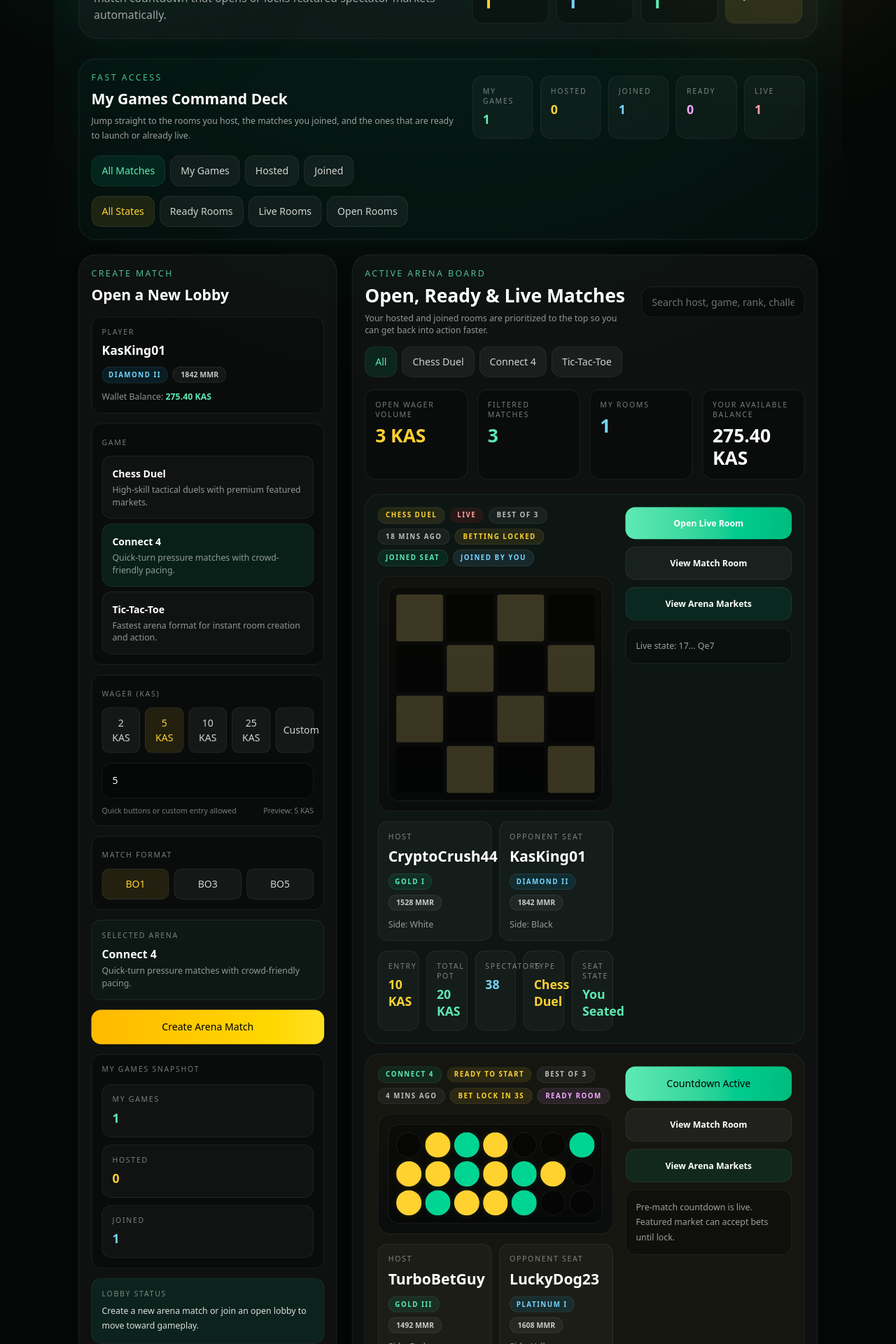
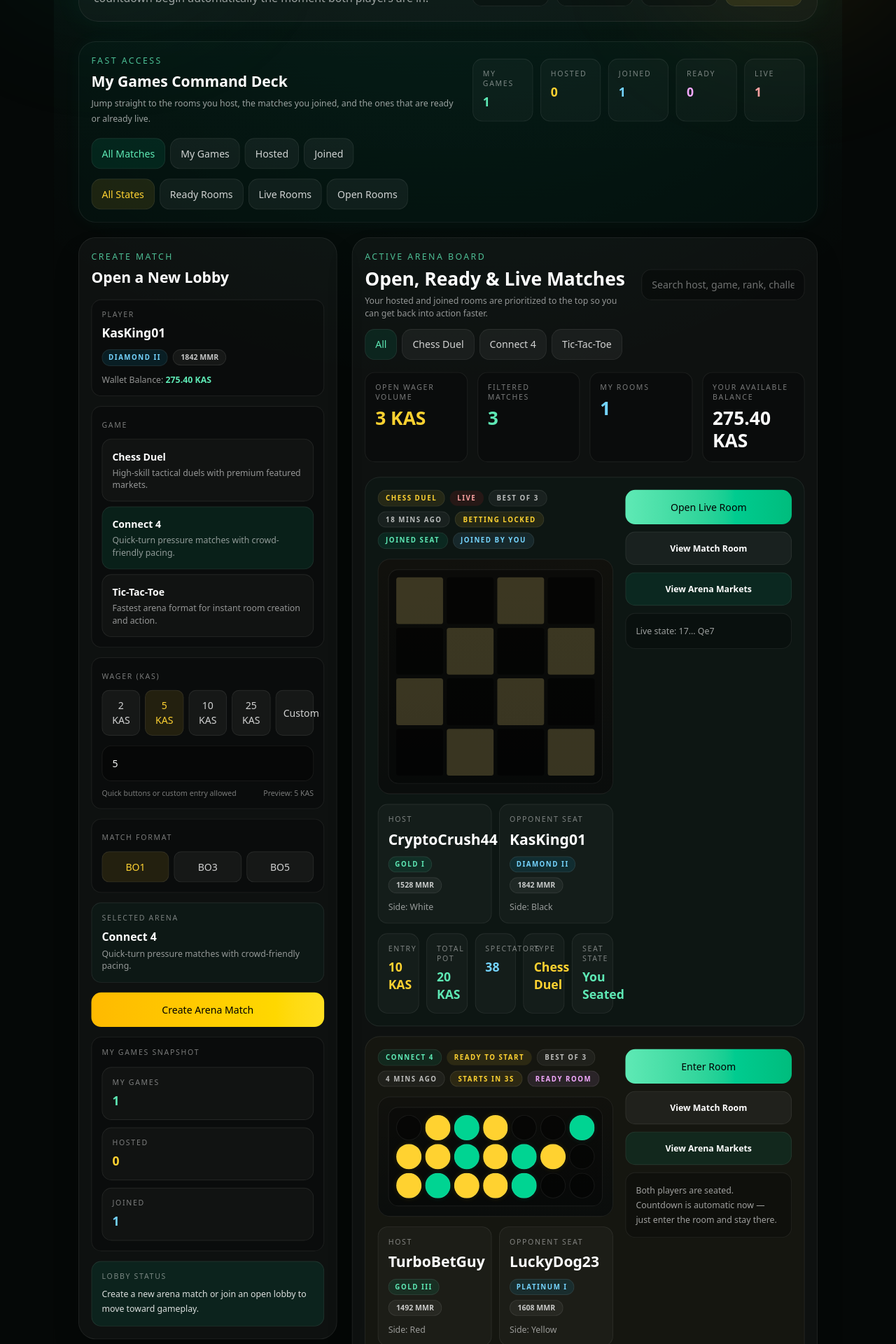
Before and after one commit to kasroyalllc/kasroyal, a Next.js app: page /arena in a window 1280 px wide. Shown: the part 380-2300 px from the top of the page at 70% size. Built offline with nearby package versions, Linux system fonts and the light colour scheme; no server answers; the database is empty.

Commit message:
Remove manual launch flow from arena lobby

```diff
--- a/app/arena/page.tsx
+++ b/app/arena/page.tsx
@@ -12,7 +12,6 @@ import {
   getArenaBettingSecondsLeft,
   getRankColors,
   joinArenaMatch,
-  launchArenaMatch,
   readArenaMatches,
   subscribeArenaMatches,
   type ArenaMatch,
@@ -176,7 +175,7 @@ function MyGamesActionStrip({
           <h3 className="mt-2 text-2xl font-black">My Games Command Deck</h3>
           <p className="mt-2 max-w-2xl text-sm leading-6 text-white/60">
             Jump straight to the rooms you host, the matches you joined, and the ones that are ready
-            to launch or already live.
+            or already live.
           </p>
         </div>
 
@@ -291,20 +290,12 @@ export default function ArenaPage() {
   )
 
   const myReadyGames = useMemo(
-    () =>
-      myGames.filter(
-        (match) =>
-          match.status === "Ready to Start" ||
-          (match.status === "Live" && !!match.countdownStartedAt && !match.startedAt)
-      ),
+    () => myGames.filter((match) => match.status === "Ready to Start"),
     [myGames]
   )
 
   const myLiveGames = useMemo(
-    () =>
-      myGames.filter(
-        (match) => match.status === "Live" && (!!match.startedAt || !match.countdownStartedAt)
-      ),
+    () => myGames.filter((match) => match.status === "Live"),
     [myGames]
   )
 
@@ -327,15 +318,8 @@ export default function ArenaPage() {
       .filter((match) => {
         if (quickBoardFilter === "All") return true
         if (quickBoardFilter === "Open") return match.status === "Waiting for Opponent"
-        if (quickBoardFilter === "Ready") {
-          return (
-            match.status === "Ready to Start" ||
-            (match.status === "Live" && !!match.countdownStartedAt && !match.startedAt)
-          )
-        }
-        if (quickBoardFilter === "Live") {
-          return match.status === "Live" && (!!match.startedAt || !match.countdownStartedAt)
-        }
+        if (quickBoardFilter === "Ready") return match.status === "Ready to Start"
+        if (quickBoardFilter === "Live") return match.status === "Live"
         return true
       })
       .filter((match) => {
@@ -351,10 +335,8 @@ export default function ArenaPage() {
       .sort((a, b) => {
         const score = (match: ArenaMatch) => {
           const mine = match.host.name === currentUser.name || match.challenger?.name === currentUser.name
-          const ready =
-            match.status === "Ready to Start" ||
-            (match.status === "Live" && !!match.countdownStartedAt && !match.startedAt)
-          const live = match.status === "Live" && (!!match.startedAt || !match.countdownStartedAt)
+          const ready = match.status === "Ready to Start"
+          const live = match.status === "Live"
 
           if (mine && ready) return 5
           if (mine && live) return 4
@@ -373,14 +355,8 @@ export default function ArenaPage() {
   }, [matches, search, filter, ownershipFilter, quickBoardFilter])
 
   const openMatches = filteredMatches.filter((match) => match.status === "Waiting for Opponent")
-  const readyMatches = filteredMatches.filter(
-    (match) =>
-      match.status === "Ready to Start" ||
-      (match.status === "Live" && !!match.countdownStartedAt && !match.startedAt)
-  )
-  const liveMatches = filteredMatches.filter(
-    (match) => match.status === "Live" && (!!match.startedAt || !match.countdownStartedAt)
-  )
+  const readyMatches = filteredMatches.filter((match) => match.status === "Ready to Start")
+  const liveMatches = filteredMatches.filter((match) => match.status === "Live")
 
   const totalOpenWager = openMatches.reduce((sum, match) => sum + match.wager, 0)
 
@@ -446,8 +422,9 @@ export default function ArenaPage() {
       setOwnershipFilter("My Games")
       setQuickBoardFilter("Ready")
       setMessage(
-        `Seat reserved in ${joined.game}. Both players are now seated. Your joined room is now highlighted under My Games.`
+        `Joined ${joined.game}. Countdown starts automatically now — entering room...`
       )
+      window.location.href = `/arena/match/${matchId}`
     } catch (error) {
       setMessage(error instanceof Error ? error.message : "Failed to join arena.")
     }
@@ -466,46 +443,16 @@ export default function ArenaPage() {
       setOwnershipFilter("Hosted")
       setQuickBoardFilter("Ready")
       setMessage(
-        `Dev fill complete: ${filled.challenger?.name ?? "Mock challenger"} joined ${filled.game}. You can now launch countdown and test the full room flow.`
+        `Dev fill complete: ${filled.challenger?.name ?? "Mock challenger"} joined ${filled.game}. Countdown starts automatically now — entering room...`
       )
+      window.location.href = `/arena/match/${matchId}`
     } catch (error) {
       setMessage(error instanceof Error ? error.message : "Failed to auto-fill opponent.")
     }
   }
 
-  function launchMatch(matchId: string) {
-    try {
-      const target = matches.find((item) => item.id === matchId)
-
-      if (!target) {
-        setMessage("Arena not found.")
-        return
-      }
-
-      const currentIsParticipant =
-        target.host.name === currentUser.name || target.challenger?.name === currentUser.name
-
-      if (!currentIsParticipant) {
-        setMessage("Only seated players should launch the match room.")
-        return
-      }
-
-      const launched = launchArenaMatch(matchId)
-
-      if (!launched) {
-        setMessage("Arena not found.")
-        return
-      }
-
-      setMatches(readArenaMatches())
-      setOwnershipFilter("My Games")
-      setQuickBoardFilter("Ready")
-      setMessage(
-        `Countdown started for ${launched.game}. Featured market eligibility is now controlled by the authoritative mock lifecycle.`
-      )
-    } catch (error) {
-      setMessage(error instanceof Error ? error.message : "Failed to launch arena.")
-    }
+  function enterRoom(matchId: string) {
+    window.location.href = `/arena/match/${matchId}`
   }
 
   return (
@@ -526,8 +473,8 @@ export default function ArenaPage() {
               <h1 className="text-4xl font-black leading-none sm:text-5xl xl:text-6xl">Arena Lobby</h1>
 
               <p className="mt-4 max-w-2xl text-base leading-7 text-white/60 sm:text-lg">
-                Create live 1v1 skill matches, seat both players, and launch a pre-match countdown that
-                opens or locks featured spectator markets automatically.
+                Create live 1v1 skill matches, seat both players, and let the countdown begin
+                automatically the moment both players are in.
               </p>
             </div>
 
@@ -790,10 +737,8 @@ export default function ArenaPage() {
                 ) : (
                   filteredMatches.map((match) => {
                     const isOpen = match.status === "Waiting for Opponent"
-                    const isReady =
-                      match.status === "Ready to Start" ||
-                      (match.status === "Live" && !!match.countdownStartedAt && !match.startedAt)
-                    const isLive = match.status === "Live" && (!!match.startedAt || !match.countdownStartedAt)
+                    const isReady = match.status === "Ready to Start"
+                    const isLive = match.status === "Live"
                     const meta = gameMeta[match.game]
                     const totalPot = match.playerPot
                     const isHost = match.host.name === currentUser.name
@@ -803,7 +748,7 @@ export default function ArenaPage() {
 
                     const countdownLabel =
                       isReady && countdownSeconds > 0
-                        ? `Bet lock in ${Math.max(0, countdownSeconds)}s`
+                        ? `Starts in ${Math.max(0, countdownSeconds)}s`
                         : match.isFeaturedMarket && isLive
                           ? "Betting locked"
                           : match.isFeaturedMarket
@@ -954,21 +899,14 @@ export default function ArenaPage() {
                                   </button>
                                 )}
                               </>
-                            ) : isReady ? (
+                            ) : (
                               <button
                                 type="button"
-                                onClick={() => launchMatch(match.id)}
+                                onClick={() => enterRoom(match.id)}
                                 className="rounded-2xl bg-gradient-to-r from-emerald-300 to-emerald-500 px-5 py-4 text-center text-sm font-black text-black transition hover:scale-[1.01]"
                               >
-                                {match.countdownStartedAt ? "Countdown Active" : "Launch Countdown"}
+                                {isReady ? "Enter Room" : "Open Live Room"}
                               </button>
-                            ) : (
-                              <Link
-                                href={`/arena/match/${match.id}`}
-                                className="rounded-2xl bg-gradient-to-r from-emerald-300 to-emerald-500 px-5 py-4 text-center text-sm font-black text-black transition hover:scale-[1.01]"
-                              >
-                                Open Live Room
-                              </Link>
                             )}
 
                             <Link
@@ -989,11 +927,9 @@ export default function ArenaPage() {
                               {isOpen
                                 ? isHost
                                   ? "You host this room. Use Fill Opponent (Dev) to seat a mock challenger instantly."
-                                  : "Step 1: join the seat. Step 2: once both players are seated, launch the countdown."
+                                  : "Join the seat and the countdown will begin automatically as soon as both players are in."
                                 : isReady
-                                ? match.countdownStartedAt
-                                  ? `Pre-match countdown is live. ${match.isFeaturedMarket ? "Featured market can accept bets until lock." : "This room is watch-only while another featured market is active for this game."}`
-                                  : "Both players are locked. Launch the countdown to open any eligible featured market before gameplay begins."
+                                  ? "Both players are seated. Countdown is automatic now — just enter the room and stay there."
                                   : isLive
                                     ? `Live state: ${match.moveText}`
                                     : "This arena is finished."}
```
Lines whose indentation alone changed are shown as unchanged.
